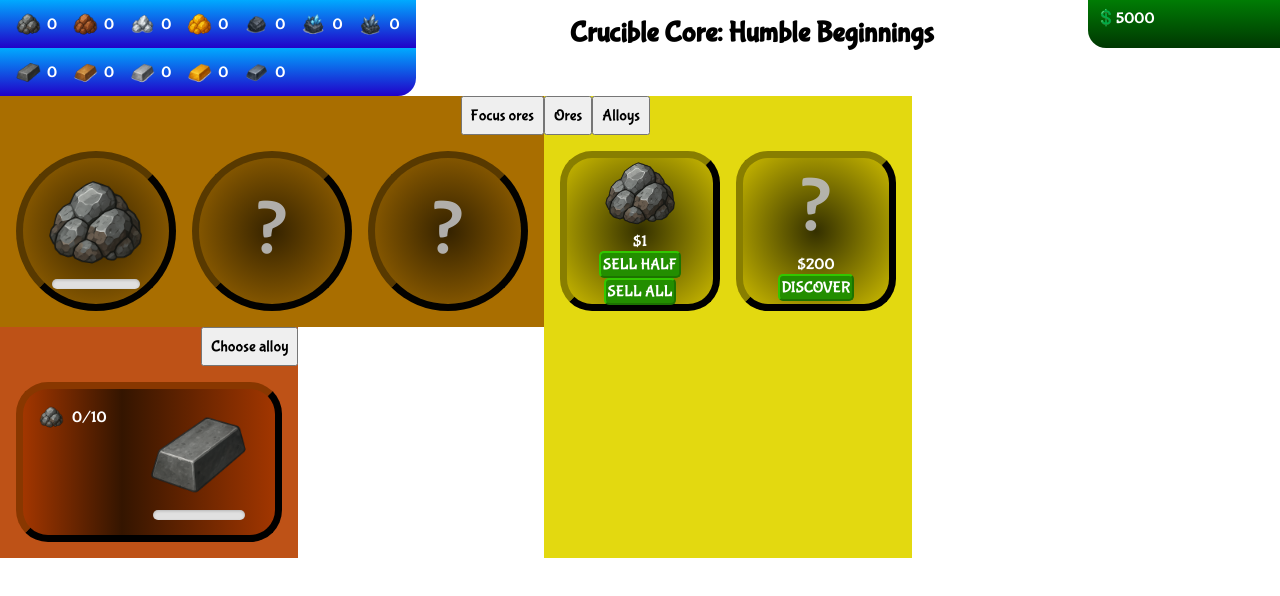
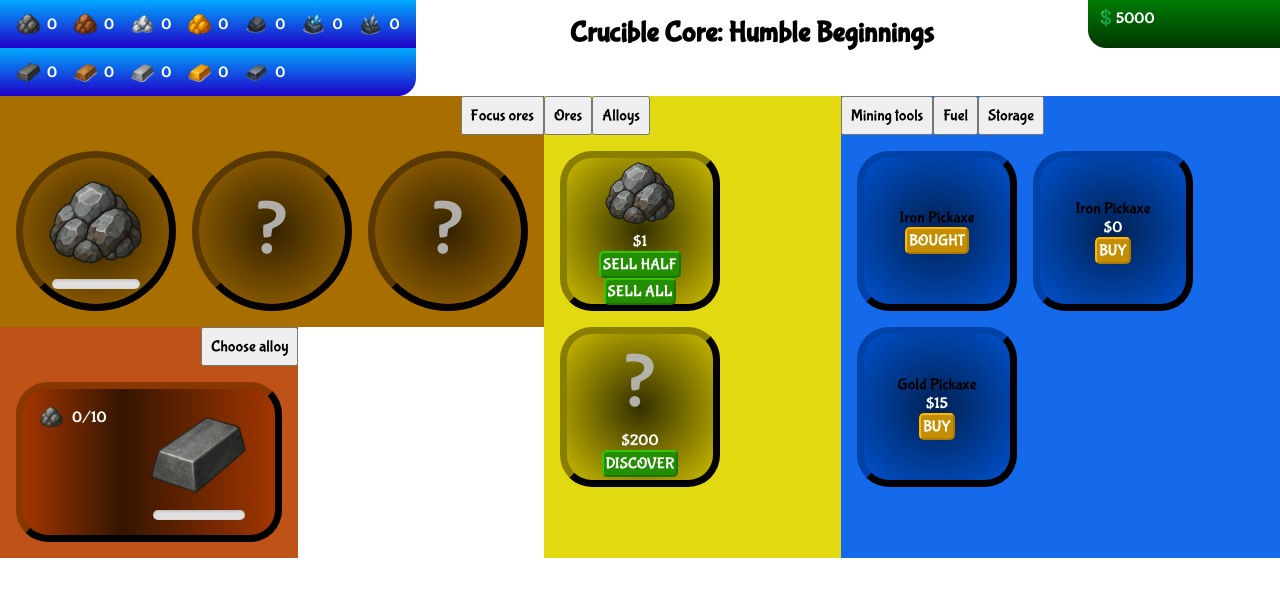
Before and after one commit to emanuelmisic/crucible-core, a React (Vite) app: page / in a window 1280 px wide. Shown: the top 596 px of the page. Built offline with nearby package versions, Linux system fonts and the light colour scheme.

Commit message:
fix bugs & add vendor

```diff
--- a/src/App.tsx
+++ b/src/App.tsx
@@ -1,11 +1,12 @@
+import { useEffect, useState } from "react";
+import { useGame } from "@/contexts/GameContext";
 import "@/styles.scss";
 
 import ResourcesPanel from "@/components/panels/ResourcesPanel";
 import MiningPanel from "@/components/panels/MiningPanel";
 import SmeltingPanel from "@/components/panels/SmeltingPanel";
-import { useGame } from "@/contexts/GameContext";
 import MerchantPanel from "@/components/panels/MerchantPanel";
-import { useEffect, useState } from "react";
+import VendorPanel from "@/components/panels/VendorPanel";
 
 function App() {
   const game = useGame();
@@ -35,7 +36,8 @@ function App() {
           <MiningPanel ores={ores} />
           {alloys.length > 0 && <SmeltingPanel ores={ores} alloys={alloys} />}
         </div>
-        <MerchantPanel ores={ores} alloys={alloys} />
+        <MerchantPanel />
+        <VendorPanel />
       </div>
     </>
   );
--- a/src/components/panels/MerchantPanel.tsx
+++ b/src/components/panels/MerchantPanel.tsx
@@ -2,16 +2,11 @@ import { useState } from "react";
 import { useGame } from "@/contexts/GameContext";
 import Image from "@/components/ui/Image";
 
-interface MerchantPanelProps {
-  ores: GameResourceOre[];
-  alloys: GameResourceAlloy[];
-}
+function MerchantPanel() {
+  const game = useGame();
+  const [selectedTab, setSelectedTab] = useState<"ore" | "alloy">("ore");
 
-function MerchantPanel({ ores, alloys }: MerchantPanelProps) {
-  const game = useGame();
-  const [selectedTab, setSelectedTab] = useState<"ores" | "alloys">("ores");
-
-  function selectResources(res: "ores" | "alloys") {
+  function selectResources(res: "ore" | "alloy") {
     // TODO: set active tab class logic
     setSelectedTab(res);
   }
@@ -19,56 +14,33 @@ function MerchantPanel({ ores, alloys }: MerchantPanelProps) {
   return (
     <div className="panel merchant-panel">
       <div className="panel__header merchant-panel__header">
-        <button onClick={() => selectResources("ores")}>Ores</button>
-        <button onClick={() => selectResources("alloys")}>Alloys</button>
+        <button onClick={() => selectResources("ore")}>Ores</button>
+        <button onClick={() => selectResources("alloy")}>Alloys</button>
       </div>
       <div className="merchant-panel__item-container">
-        {selectedTab === "ores" &&
-          ores
-            .filter((ore) => ore.unlocked)
-            .map((ore) => (
-              <div key={ore.name} className="item">
-                <Image size={75} resource={ore} />
-                <span className="item__price">${ore.sellingPrice}</span>
-                <button onClick={() => game.sellHalf(ore)}>SELL HALF</button>
-                <button onClick={() => game.sellAll(ore)}>SELL ALL</button>
-              </div>
-            ))}
-        {selectedTab === "ores" &&
-          ores
-            .filter((ore) => !ore.unlocked)
-            .map((ore) => (
-              <div key={ore.name} className="item">
+        {game.resources
+          .filter((res) => res.type === selectedTab && res.unlocked)
+          .map((res) => (
+            <div key={res.name} className="item">
+              <Image size={75} resource={res} />
+              <span className="item__price">${res.sellingPrice}</span>
+              <button onClick={() => game.sellHalf(res)}>SELL HALF</button>
+              <button onClick={() => game.sellAll(res)}>SELL ALL</button>
+            </div>
+          ))}
+        {
+          game.resources
+            .filter((res) => res.type === selectedTab && !res.unlocked)
+            .map((res) => (
+              <div key={res.name} className="item">
                 <div className="item__empty">?</div>
-                <span className="item__price">${ore.unlockedFor}</span>
-                <button onClick={() => game.unlockResource(ore)}>
+                <span className="item__price">${res.unlockedFor}</span>
+                <button onClick={() => game.unlockResource(res)}>
                   DISCOVER
                 </button>
               </div>
-            ))[0]}
-        {selectedTab === "alloys" &&
-          alloys
-            .filter((alloy) => alloy.unlocked)
-            .map((alloy) => (
-              <div key={alloy.name} className="item">
-                <Image size={75} resource={alloy} />
-                <span className="item__price">${alloy.sellingPrice}</span>
-                <button onClick={() => game.sellHalf(alloy)}>SELL HALF</button>
-                <button onClick={() => game.sellAll(alloy)}>SELL ALL</button>
-              </div>
-            ))}
-        {selectedTab === "alloys" &&
-          alloys
-            .filter((alloy) => !alloy.unlocked)
-            .map((alloy) => (
-              <div key={alloy.name} className="item">
-                <div className="item__empty">?</div>
-                <span className="item__price">${alloy.unlockedFor}</span>
-                <button onClick={() => game.unlockResource(alloy)}>
-                  DISCOVER
-                </button>
-              </div>
-            ))[0]}
+            ))[0]
+        }
       </div>
     </div>
   );
--- /dev/null
+++ b/src/components/panels/VendorPanel.tsx
@@ -0,0 +1,45 @@
+import { useGame } from "@/contexts/GameContext";
+import { useState } from "react";
+
+type VendorTab = "mine" | "fuel" | "storage";
+
+function VendorPanel() {
+  const game = useGame();
+  const [selectedTab, setSelectedTab] = useState<VendorTab>("mine");
+
+  function selectUpgrades(type: VendorTab) {
+    // active class logic
+    setSelectedTab(type);
+  }
+
+  return (
+    <div className="panel vendor-panel">
+      <div className="panel__header vendor-panel__header">
+        <button onClick={() => selectUpgrades("mine")}>Mining tools</button>
+        <button onClick={() => selectUpgrades("fuel")}>Fuel</button>
+        <button onClick={() => selectUpgrades("storage")}>Storage</button>
+      </div>
+      <div className="vendor-panel__item-container">
+        {game.upgrades
+          .filter((u) => u.type === selectedTab && u.unlocked)
+          .map((upgrade) => (
+            <div className="item item__bought">
+              <span>{upgrade.name}</span>
+              <button>BOUGHT</button>
+            </div>
+          ))}
+        {game.upgrades
+          .filter((u) => u.type === selectedTab)
+          .map((upgrade) => (
+            <div className="item">
+              <span>{upgrade.name}</span>
+              <span className="item__price">${upgrade.cost}</span>
+              <button>BUY</button>
+            </div>
+          ))}
+      </div>
+    </div>
+  );
+}
+
+export default VendorPanel;
--- a/src/styles/Panels.scss
+++ b/src/styles/Panels.scss
@@ -5,11 +5,12 @@
     button {
       margin-left: auto;
       padding: 0.5rem;
-	  cursor: pointer;
+      cursor: pointer;
     }
   }
 
-  .merchant-panel__header {
+  .merchant-panel__header,
+  .vendor-panel__header {
     button {
       margin-left: 0;
     }
@@ -20,6 +21,11 @@
     font-size: 5rem;
     color: #bbbbbbe8;
   }
+}
+
+.app-body .panel {
+  display: flex;
+  flex-direction: column;
 }
 
 .resources-panel {
@@ -47,8 +53,6 @@
 }
 
 .mining-panel {
-  display: flex;
-  flex-direction: column;
   background-color: #a96e00;
   width: fit-content;
 
@@ -87,8 +91,6 @@
 }
 
 .smelting-panel {
-  display: flex;
-  flex-direction: column;
   background-color: #be5217;
   width: fit-content;
 
@@ -140,8 +142,6 @@
 }
 
 .merchant-panel {
-  display: flex;
-  flex-direction: column;
   background-color: #e3d910;
   width: fit-content;
 
@@ -155,7 +155,6 @@
       flex-direction: column;
       justify-content: center;
       align-items: center;
-      background: #343000;
       background: radial-gradient(
         circle farthest-corner at center center,
         #343000 0%,
@@ -191,3 +190,53 @@
     }
   }
 }
+
+.vendor-panel {
+  background-color: #146aeb;
+
+  .vendor-panel__item-container {
+    display: flex;
+    flex-wrap: wrap;
+    gap: 1rem;
+    padding: 1rem;
+
+    .item {
+      display: flex;
+      flex-direction: column;
+      justify-content: center;
+      align-items: center;
+      background: radial-gradient(
+        circle farthest-corner at center center,
+        #002153 0%,
+        #0051cb 100%
+      );
+      background: -webkit-radial-gradient(
+        circle farthest-corner at center center,
+        #002153 0%,
+        #0051cb 100%
+      );
+      background: -moz-radial-gradient(
+        circle farthest-corner at center center,
+        #002153 0%,
+        #0051cb 100%
+      );
+      width: 10rem;
+      height: 10rem;
+      border: 7px outset #002153;
+      border-radius: 2rem;
+
+      .item__price {
+        color: #ffffff;
+      }
+
+      button {
+        background-color: #c58d00;
+        color: #ffffff;
+        cursor: pointer;
+        border: 2px outset #ffb700;
+        border-radius: 5px;
+        padding: 2px;
+      }
+    }
+  }
+}
```
Also changed, not shown: 1 other file (tests, documents, lock files or other folders).
